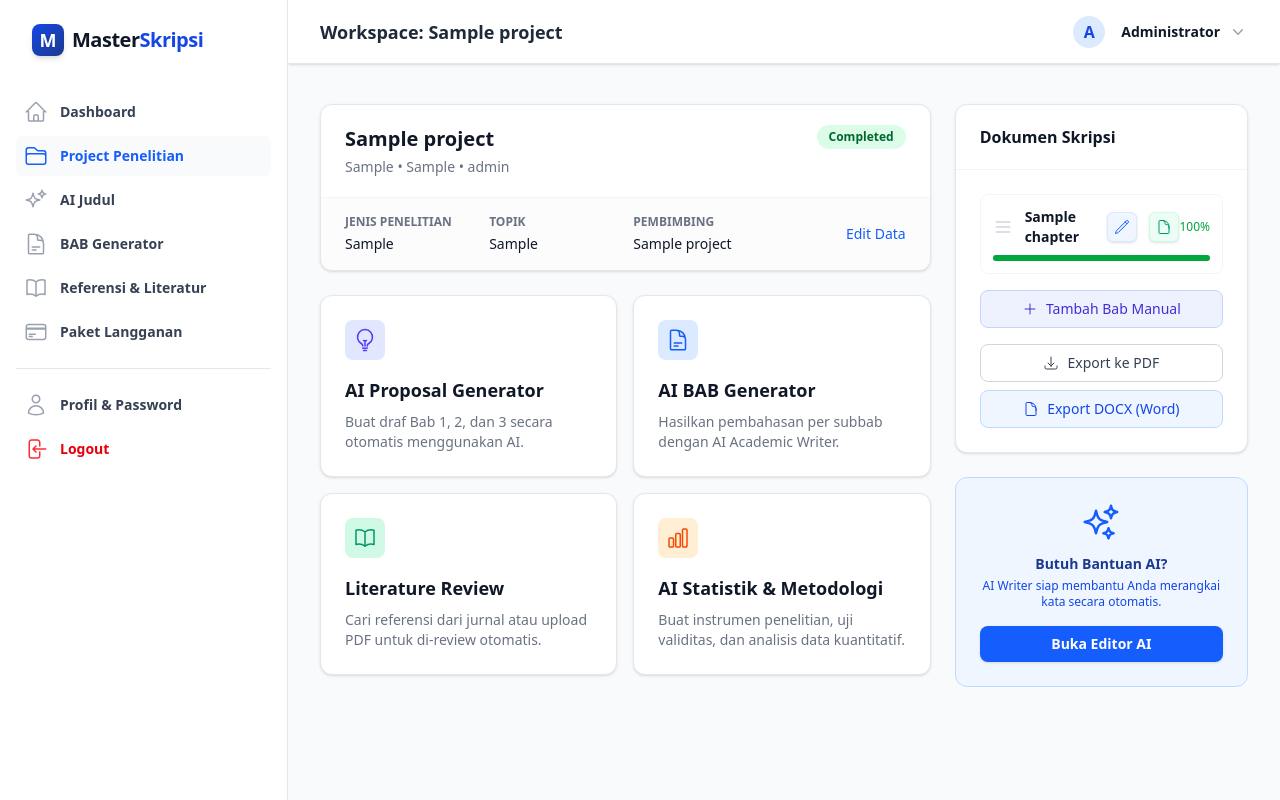
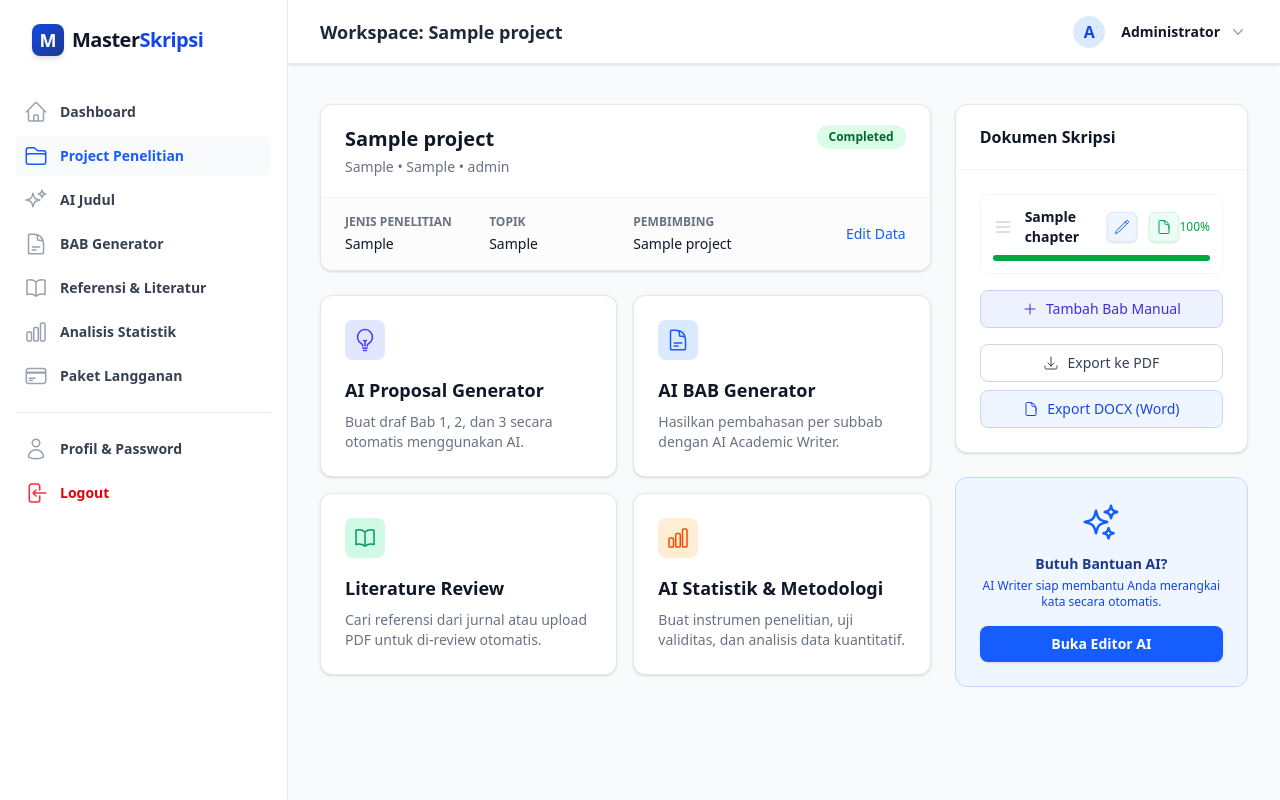
Before and after one commit to bkerinci/maserskripsi, a Laravel app: page /user/projects/1 in a window 1280 px wide. Run offline with Laravel 12, Linux system fonts and the light colour scheme; a user stored in the database is signed in; data comes from the database, SQL or seed files in the repository; tables that the repository leaves empty hold one stand-in row (values such as "Sample post"); style sheets or scripts are compiled from the project's sources; parts of the project's set-up code (start-up, migrations or seed data) failed here and were passed over.

Commit message:
update: fitur statistik dan perbaikan menu

```diff
--- a/resources/views/components/user-layout.blade.php
+++ b/resources/views/components/user-layout.blade.php
@@ -52,6 +52,17 @@
             </a>
         </li>
         <li>
+            @php
+                $statUrl = $litProject ? route('statistics.index', $litProject) : route('user.projects.index');
+            @endphp
+            <a href="{{ $statUrl }}" class="group flex gap-x-3 rounded-md p-2 text-sm leading-6 font-semibold {{ request()->routeIs('statistics.*') ? 'bg-gray-50 text-fuchsia-600' : 'text-gray-700 hover:bg-gray-50 hover:text-fuchsia-600' }}">
+                <svg class="h-6 w-6 shrink-0 {{ request()->routeIs('statistics.*') ? 'text-fuchsia-600' : 'text-gray-400 group-hover:text-fuchsia-600' }}" fill="none" viewBox="0 0 24 24" stroke-width="1.5" stroke="currentColor">
+                  <path stroke-linecap="round" stroke-linejoin="round" d="M3 13.125C3 12.504 3.504 12 4.125 12h2.25c.621 0 1.125.504 1.125 1.125v6.75C7.5 20.496 6.996 21 6.375 21h-2.25A1.125 1.125 0 013 19.875v-6.75zM9.75 8.625c0-.621.504-1.125 1.125-1.125h2.25c.621 0 1.125.504 1.125 1.125v11.25c0 .621-.504 1.125-1.125 1.125h-2.25a1.125 1.125 0 01-1.125-1.125V8.625zM16.5 4.125c0-.621.504-1.125 1.125-1.125h2.25C20.496 3 21 3.504 21 4.125v15.75c0 .621-.504 1.125-1.125 1.125h-2.25a1.125 1.125 0 01-1.125-1.125V4.125z" />
+                </svg>
+                Analisis Statistik
+            </a>
+        </li>
+        <li>
             <a href="{{ route('user.subscription.index') }}" class="group flex gap-x-3 rounded-md p-2 text-sm leading-6 font-semibold {{ request()->routeIs('user.subscription.*') ? 'bg-gray-50 text-amber-600' : 'text-gray-700 hover:bg-gray-50 hover:text-amber-600' }}">
                 <svg class="h-6 w-6 shrink-0 {{ request()->routeIs('user.subscription.*') ? 'text-amber-600' : 'text-gray-400 group-hover:text-amber-600' }}" fill="none" viewBox="0 0 24 24" stroke-width="1.5" stroke="currentColor">
                     <path stroke-linecap="round" stroke-linejoin="round" d="M2.25 8.25h19.5M2.25 9h19.5m-16.5 5.25h6m-6 2.25h3m-3.75 3h15a2.25 2.25 0 002.25-2.25V6.75A2.25 2.25 0 0019.5 4.5h-15a2.25 2.25 0 00-2.25 2.25v10.5A2.25 2.25 0 004.5 19.5z" />
```
